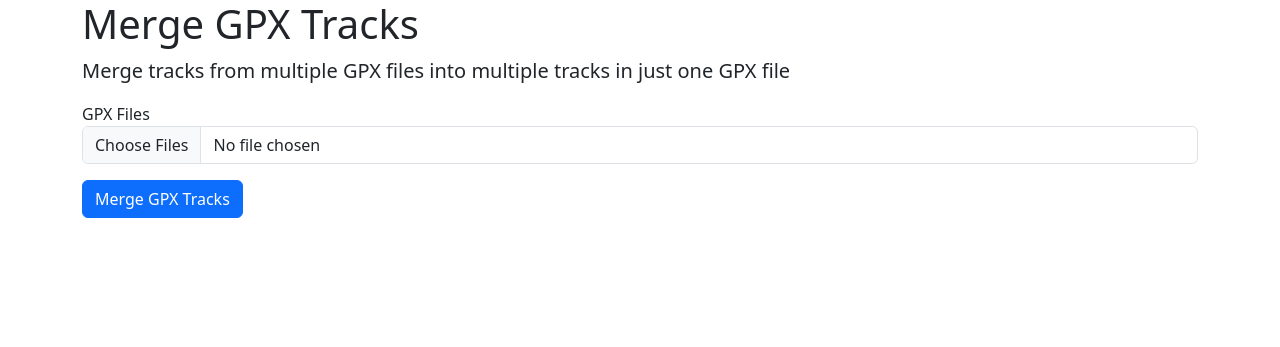
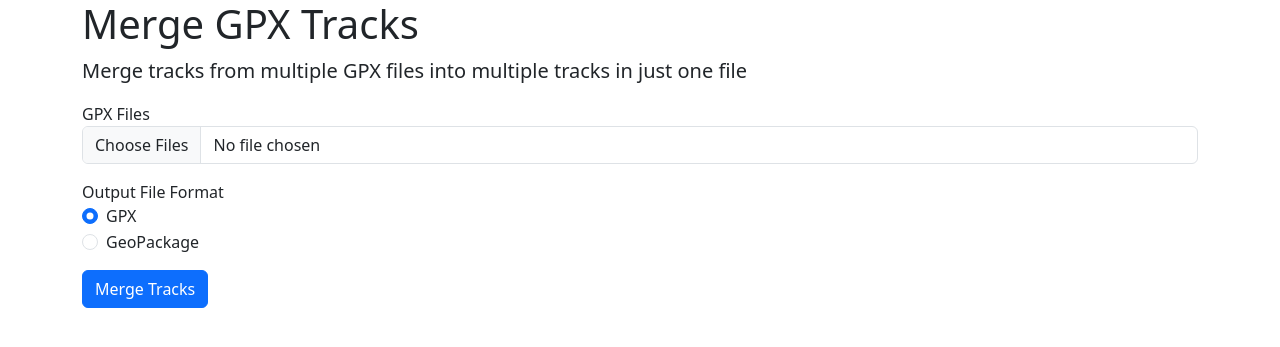
Before and after one commit to lostmapper/tools.lostmapper.com, a Flask app: page /merge-gpx-tracks in a window 1280 px wide. Shown: the top 347 px of the page. Run offline with Flask 3, Linux system fonts and the light colour scheme.

Commit message:
Adds choice of GPX or GeoPackage file for Merge output

```diff
--- a/app.py
+++ b/app.py
@@ -9,6 +9,11 @@ import geopandas
 import pandas
 
 app = Flask(__name__)
+
+formats = {
+    "gpx": {"extension": "gpx", "driver": "GPX"},
+    "gpkg": {"extension": "gpkg", "driver": "GPKG"},
+}
 
 
 @app.route("/")
@@ -31,6 +36,8 @@ def post_merge_gpx_tracks():
     )
 
     files = request.files.getlist("files")
+    merged_filename = f"merged.{formats[request.form['format']]['extension']}"
+    driver = formats[request.form["format"]]["driver"]
 
     for filename in files:
         tracks = geopandas.read_file(filename, layer="tracks")
@@ -39,7 +46,7 @@ def post_merge_gpx_tracks():
         )
 
     with tempfile.TemporaryDirectory() as temp_dir:
-        temp_dir = Path(temp_dir)
-        merged_tracks.to_file(temp_dir / "merged.gpx", driver="GPX")
+        merged_file = Path(temp_dir) / merged_filename
 
-        return send_file(temp_dir / "merged.gpx")
+        merged_tracks.to_file(merged_file, driver=driver)
+        return send_file(merged_file)
--- a/templates/merge-gpx-tracks.html
+++ b/templates/merge-gpx-tracks.html
@@ -5,7 +5,7 @@
 {% block content %}
 <h1>Merge GPX Tracks</h1>
 
-<p class="lead">Merge tracks from multiple GPX files into multiple tracks in just one GPX file</p>
+<p class="lead">Merge tracks from multiple GPX files into multiple tracks in just one file</p>
 
 <form action="/merge-gpx-tracks" method="POST" enctype="multipart/form-data">
     <div class="mb-3">
@@ -13,6 +13,23 @@
         <input type="file" id="files" name="files" multiple accept=".gpx" required class="form-control"/>
     </div>
 
-    <button type="submit" class="btn btn-primary">Merge GPX Tracks</button>
+    <div class="mb-3">
+        <label>Output File Format</label>
+        <div class="form-check">
+            <input class="form-check-input" type="radio" name="format" id="gpx" value="gpx" required checked>
+            <label class="form-check-label" for="gpx">
+                GPX
+            </label>
+        </div>
+        <div class="form-check">
+            <input class="form-check-input" type="radio" name="format" id="gpkg" value="gpkg">
+            <label class="form-check-label" for="gpkg">
+                GeoPackage
+            </label>
+        </div>
+
+    </div>
+
+    <button type="submit" class="btn btn-primary">Merge Tracks</button>
 </form>
 {% endblock %}
```
